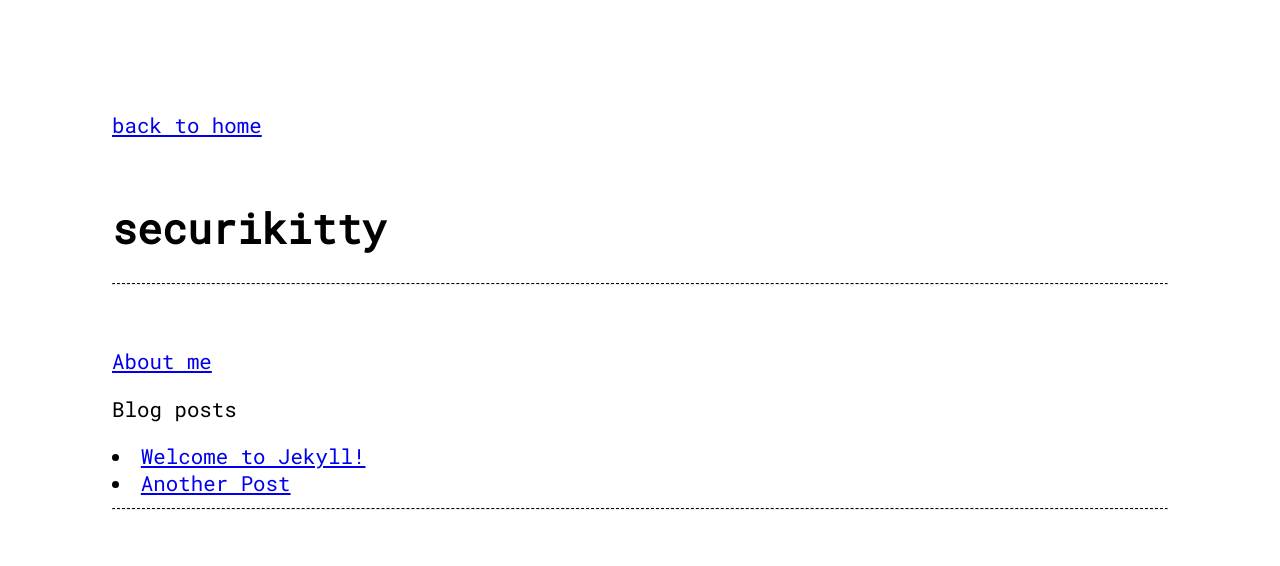
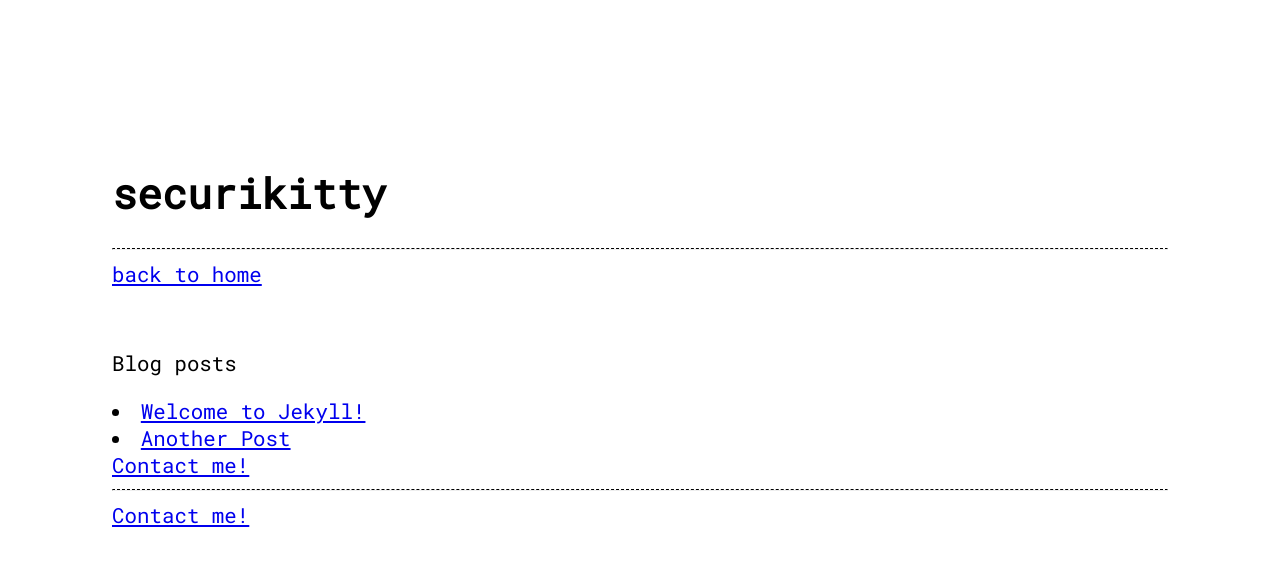
Before and after one commit to lephdao/lephdao.github.io, a Jekyll site: the page built from index.markdown, in a window 1280 px wide. Shown: the top 566 px of the page. Built offline with Jekyll 4.4.1, drawn with Linux system fonts in a browser that asks for light colours.

Commit message:
fix details

```diff
--- a/_config.yml
+++ b/_config.yml
@@ -22,9 +22,9 @@ title: securikitty
 email: your-email@example.com
 description: >- # this means to ignore newlines until "baseurl:"
 baseurl: "" # the subpath of your site, e.g. /blog
-url: "" # the base hostname & protocol for your site, e.g. http://example.com
-twitter_username: jekyllrb
-github_username:  jekyll
+url: "https://securikitty.com" # the base hostname & protocol for your site, e.g. http://example.com
+twitter_username: lephuongdao
+github_username:  lephdao
 
 # Build settings
 theme: minima
--- a/_layouts/home.html
+++ b/_layouts/home.html
@@ -3,9 +3,10 @@ layout: "wrapper"
 ---
 <!-- site. means pulling info from config.yml -->
 <h2>{{ site.description }}</h2>
-<a href="{{ site.baseurl }}/about">About me</a>
 
 <p>Blog posts</p>
 {% for post in site.posts %}
 	<li><a href="{{post.url}}">{{post.title}}</a></li>
 {% endfor %}
+
+<a href="{{ site.baseurl }}/about">Contact me!</a>
--- a/_layouts/wrapper.html
+++ b/_layouts/wrapper.html
@@ -7,13 +7,14 @@
 </head>
 
 <body>
+	{% include header.html %}
 	<a href="{{ site.baseurl }}/">back to home</a>
-	{% include header.html %}
 	{{ content }}
 </body>
 
 <footer>
 	<hr style="border-top: dashed 1px;" />
+	<a href="{{ site.baseurl }}/about">Contact me!</a>
 
 </footer>
 </html>
```
